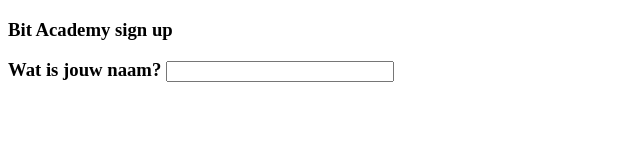
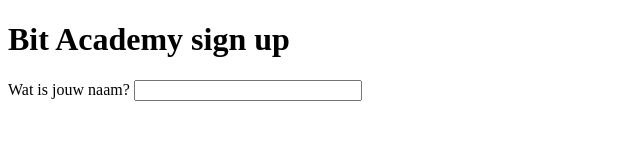
Before and after one commit to Pietstam/Input-05a01835, a plain HTML site: page index.html in a window 1280 px wide. Shown: the whole page, without its empty margins (0-640 px from the left). Drawn offline with Linux system fonts and the light colour scheme.

Commit message:
Uitwerking van de exercise

```diff
--- a/index.html
+++ b/index.html
@@ -5,7 +5,7 @@
 	<meta charset="utf-8">
 </head>
 <body>
-	<h3>Bit Academy sign up<h3/>
+	<h1>Bit Academy sign up</h1>
 	<label for="name"> Wat is jouw naam?</label>
 
 	<input type="text" id="name" name="name"
```
